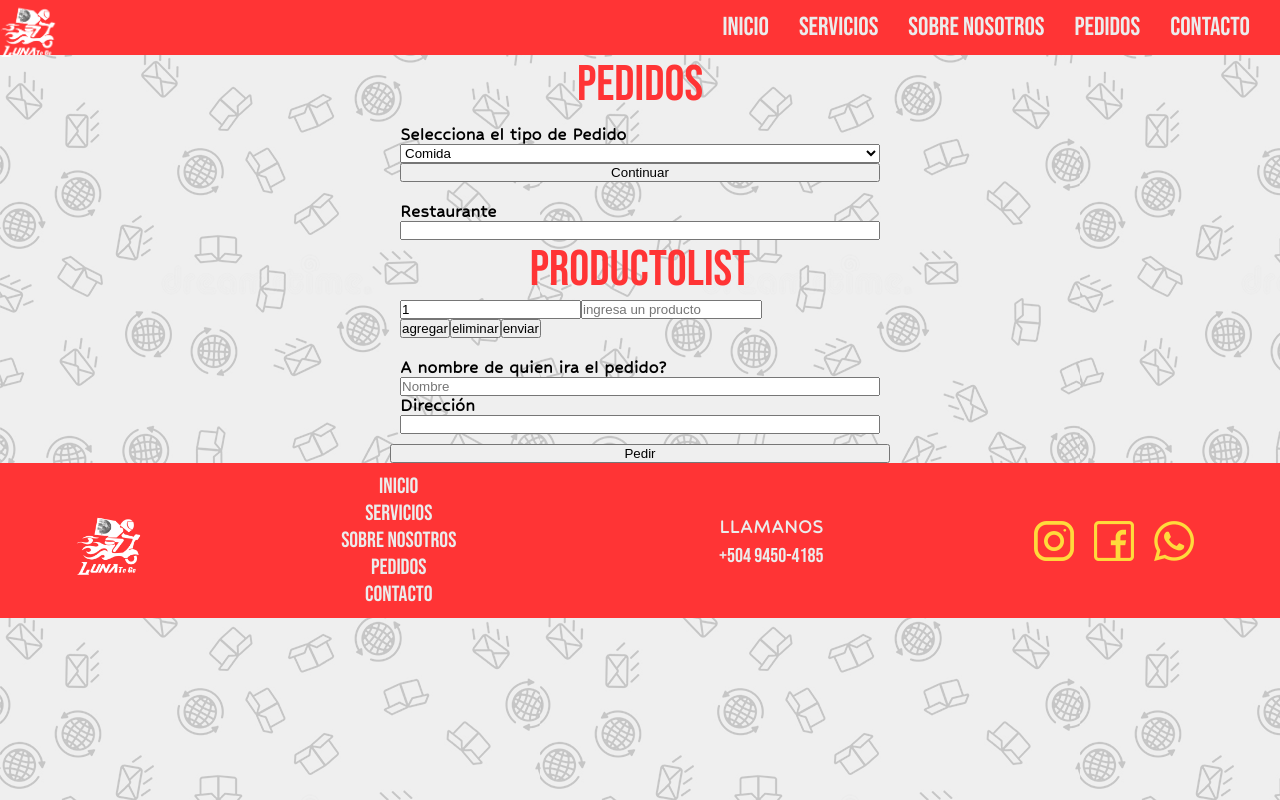
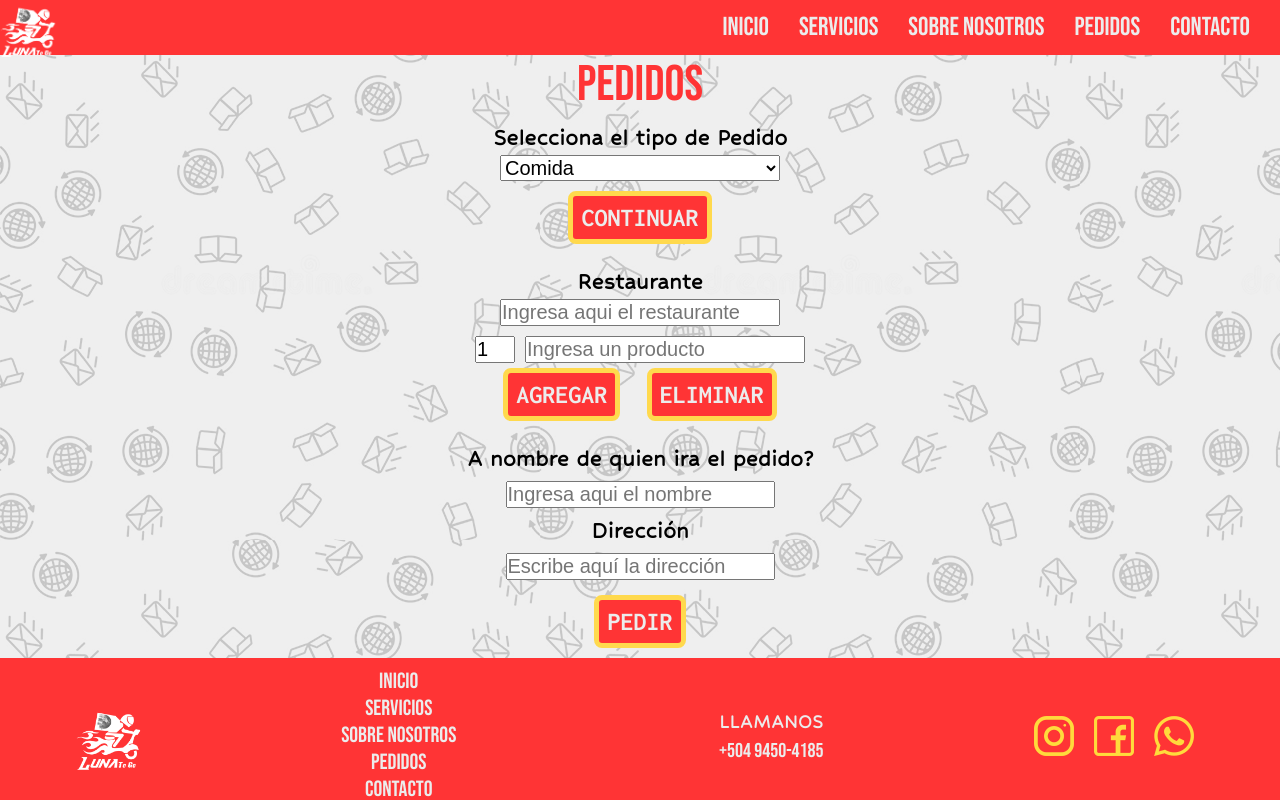
Before and after one commit to isaiorellana-dev/luna-t-g, a React app: page /pedidos in a window 1280 px wide. Built offline with nearby package versions, Linux system fonts and the light colour scheme.

Commit message:
:construction: Logica de Formulario correcta, UI en progreso

```diff
--- a/src/components/PedidosFormulario.js
+++ b/src/components/PedidosFormulario.js
@@ -5,40 +5,64 @@ import "@styles/components/PedidosFormulario.scss";
 const PedidosFormulario = () => {
   const [tipoPedido, setTipoPedido] = React.useState("Comida");
   const [negocio, setNegocio] = React.useState("");
-  const [producto, setProducto] = React.useState(["hola"]);
-  const [cantidadItem, setCantidadItem] = React.useState([1]);
-  const [updateProducto, setUpdateProducto] = React.useState(false);
-
+  const [nombre, setNombre] = React.useState("");
+  const [direccion, setDireccion] = React.useState("");
   const [productos, setProductos] = React.useState([
     {
       item: 1,
+      count: 1,
+      name: "",
     },
   ]);
-
-  const handleInputChange = (event) => {
-    const target = event.target;
-    const value = target.value;
-    const name = target.name;
-
-    if (name === "producto") {
-      setProducto(...producto, value);
-    } else if (name === "cantidad") {
-      setCantidadItem(value);
-    } else if (name === "negocio") {
-      setNegocio(value);
-    }
+  const addProducto = () => {
+    setProductos([
+      ...productos,
+      { item: productos.length + 1, count: 1, name: "" },
+    ]);
   };
 
-  // console.table(productos);
-  // console.table(producto);
+  const replaceCantidad = (i, e) => {
+    productos[i].count = e.target.value;
+  };
+  const replaceProducto = (i, e) => {
+    productos[i].name = e.target.value;
+  };
+
+  const deleteProducto = () => {
+    productos.length > 1 && setProductos(productos.slice(0, -1));
+  };
+
+  const productoToString = () => {
+    let productosString = "";
+    productos.forEach((producto) => {
+      productosString += `${producto.count} ${producto.name}%0A`;
+    });
+    return productosString;
+  };
+
   const msg = () => {
-    return `Hola, quiero hacer un pedido de ${tipoPedido} en ${negocio} voy a querer ${cantidadItem} ${producto}, por favor. Aguante la Xavineta!`;
+    return `Hola, quiero hacer un pedido en ${negocio}:%0A${productoToString()}A nombre de: *${nombre}*%0ADireccion: ${direccion}`;
   };
-  // console.log(msg());
 
-  const URL = `https://api.whatsapp.com/send?phone="+50499391712"&text=${msg()}&source=&data=`;
+  const URL = () => {
+    return `https://api.whatsapp.com/send?phone="+50499391712"&text=${msg()}&source=&data=`;
+  };
   const enviar = () => {
-    window.open(URL, "_blank");
+    window.open(URL(), "_blank");
+  };
+
+  const sendMessage = () => {
+    if (negocio === "") {
+      return null;
+    } else if (nombre === "") {
+      return null;
+    } else if (direccion === "") {
+      return null;
+    } else if (productos.some((productos) => productos.name === "")) {
+      return null;
+    } else {
+      enviar();
+    }
   };
 
   return (
@@ -61,6 +85,7 @@ const PedidosFormulario = () => {
       </div>
       {/* //* Fase 2: */}
       <div className="form__fase-2">
+        <div className="form__fase-2--negocio">
           <label htmlFor="negocio">
             {(tipoPedido === "Comida" && "Restaurante") ||
               (tipoPedido === "Compras en supermercado, bodega o tienda" &&
@@ -72,19 +97,81 @@ const PedidosFormulario = () => {
           <input
             id="negocio"
             required
+            placeholder={
+              (tipoPedido === "Comida" && "Ingresa aqui el restaurante") ||
+              (tipoPedido === "Compras en supermercado, bodega o tienda" &&
+                "Ingresa aquí el supermercado, bodega o tienda") ||
+              (tipoPedido === "Pedido listo en una tienda" &&
+                "Ingresa aquí la tienda") ||
+              (tipoPedido === "Envió personalizado" &&
+                "Escribe aquí la dirección")
+            }
             onChange={(e) => setNegocio(e.target.value)}
           ></input>
-        <ProductoList />
+        </div>
+        <div className="form__fase-2--producto">
+          {productos.map((producto) => (
+            <div key={producto.item} className="producto-item">
+              <input
+                type="number"
+                defaultValue="1"
+                min="1"
+                pattern="[0-9]*"
+                onChange={(e) => {
+                  replaceCantidad(producto.item - 1, e);
+                }}
+              ></input>
+              <input
+                type="text"
+                placeholder="Ingresa un producto"
+                required
+                onChange={(e) => {
+                  replaceProducto(producto.item - 1, e);
+                }}
+              ></input>
+            </div>
+          ))}
+          <div className="add-delete__container">
+            <button type="button" onClick={() => addProducto()}>
+              agregar
+            </button>
+            <button
+              type="button"
+              onClick={() => {
+                deleteProducto();
+              }}
+            >
+              eliminar
+            </button>
+          </div>
+        </div>
       </div>
 
       {/* //* Fase 3: */}
       <div className="form__fase-3">
         <label htmlFor="nombre">A nombre de quien ira el pedido?</label>
-        <input type="text" id="nombre" placeholder="Nombre"></input>
+        <input
+          type="text"
+          id="nombre"
+          placeholder="Ingresa aqui el nombre"
+          onChange={(e) => setNombre(e.target.value)}
+        ></input>
         <label htmlFor="direccion">Dirección</label>
-        <input id="direccion"></input>
+        <input
+          placeholder="Escribe aquí la dirección"
+          id="direccion"
+          onChange={(e) => setDireccion(e.target.value)}
+        ></input>
       </div>
-      <button>Pedir</button>
+      <button
+        placeholder="Escribe aquí la direccion"
+        type="submit"
+        onClick={() => {
+          sendMessage();
+        }}
+      >
+        Pedir
+      </button>
     </form>
   );
 };
--- a/src/components/common/ProductoList.js
+++ b/src/components/common/ProductoList.js
@@ -1,6 +1,6 @@
 import React from "react";
 
-const ProductoList = (props) => {
+const ProductoList = () => {
   const [productos, setProductos] = React.useState([
     {
       item: 1,
@@ -26,18 +26,17 @@ const ProductoList = (props) => {
     productos.length > 1 && setProductos(productos.slice(0, -1));
   };
 
-  const stringifyProductos = () => {
-    return productos.map((producto) => {
-      return ` ${producto.count} ${producto.name}${
-        producto.count > 1 ? "s" : ""
-      }`;
+  const productoToString = () => {
+    let productosString = "";
+    productos.forEach((producto) => {
+      productosString += `${producto.count} ${producto.name}%0A`;
     });
+    return productosString;
   };
 
   const msg = () => {
-    return `Hola, hagame el siguiente pedido por favor${stringifyProductos()}`;
+    return `%0A${productoToString()}`;
   };
-  console.log(msg());
 
   const URL = () => {
     return `https://api.whatsapp.com/send?phone="+50499391712"&text=${msg()}&source=&data=`;
@@ -46,7 +45,6 @@ const ProductoList = (props) => {
     window.open(URL(), "_blank");
   };
 
-  console.table(productos);
   return (
     <div>
       <h1>ProductoList</h1>
@@ -57,7 +55,6 @@ const ProductoList = (props) => {
             defaultValue="1"
             onChange={(e) => {
               replaceCantidad(producto.item - 1, e);
-              console.table(productos);
             }}
           ></input>
           <input
@@ -65,8 +62,6 @@ const ProductoList = (props) => {
             placeholder="ingresa un producto"
             onChange={(e) => {
               replaceProducto(producto.item - 1, e);
-              console.log(msg());
-              console.table(productos);
             }}
           ></input>
         </div>
@@ -82,14 +77,6 @@ const ProductoList = (props) => {
       >
         eliminar
       </button>
-      <button
-        type="button"
-        onClick={() => {
-          enviar();
-        }}
-      >
-        enviar
-      </button>
     </div>
   );
 };
--- a/src/styles/components/PedidosFormulario.scss
+++ b/src/styles/components/PedidosFormulario.scss
@@ -2,9 +2,10 @@ form {
   display: flex;
   flex-direction: column;
   margin: 0 auto;
+  margin-bottom: 10px;
   width: 500px;
   label {
-    font-size: 2rem;
+    font-size: 2.6rem;
     font-family: "Hubballi", monospace;
     font-weight: 700;
   }
@@ -12,11 +13,73 @@ form {
     margin: 10px;
     display: flex;
     flex-direction: column;
+    align-items: center;
+    label {
+      font-size: 2.6rem;
+    }
+    :nth-child(2) {
+      font-size: 2rem;
+      margin: 5px;
+      width: 280px;
+    }
+    :nth-child(3) {
+      margin: 5px;
+      width: fit-content;
+    }
   }
   .form__fase-2 {
     margin: 10px;
     display: flex;
     flex-direction: column;
+    align-items: center;
+    justify-content: center;
+    &--negocio {
+      display: flex;
+      flex-direction: column;
+      align-items: center;
+      label {
+        font-size: 2.6rem;
+      }
+      :nth-child(2) {
+        font-size: 2rem;
+        margin: 5px;
+        width: 280px;
+      }
+    }
+
+    &--producto {
+      display: flex;
+      flex-direction: column;
+      align-content: center;
+      align-items: center;
+      .producto-item {
+        display: flex;
+        justify-content: center;
+        align-items: center;
+        width: 100%;
+        font-size: 2rem;
+        :nth-child(1) {
+          margin: 5px;
+          width: 40px;
+          font-size: 2rem;
+        }
+        :nth-child(2) {
+          margin: 5px;
+          width: 280px;
+          font-size: 2rem;
+        }
+      }
+      .add-delete__container {
+        display: flex;
+        flex-direction: row;
+        justify-content: center;
+        align-items: center;
+        width: 300px;
+        button {
+          width: fit-content;
+        }
+      }
+    }
     .orden {
       :nth-child(1) {
         width: 50px;
@@ -27,5 +90,19 @@ form {
     margin: 10px;
     display: flex;
     flex-direction: column;
+    align-items: center;
+    justify-content: center;
+    label {
+      font-size: 2.6rem;
+      margin: 5px;
+    }
+    input {
+      margin: 5px;
+      font-size: 2rem;
+    }
+    button {
+      margin: 5px;
+      width: fit-content;
+    }
   }
 }
--- a/src/styles/global/global.scss
+++ b/src/styles/global/global.scss
@@ -73,3 +73,17 @@ p {
   max-width: 400px;
   margin: 0 auto;
 }
+
+button {
+  font-family: "Inconsolata";
+  text-transform: uppercase;
+  color: var(--background-white);
+  background-color: var(--red);
+  padding: 8px;
+  border: solid var(--yellow) 5px;
+  border-radius: 8px;
+  font-size: 2.6rem;
+  font-weight: 700;
+  text-align: center;
+  margin: 0 auto;
+}
```
Lines whose indentation alone changed are shown as unchanged.
